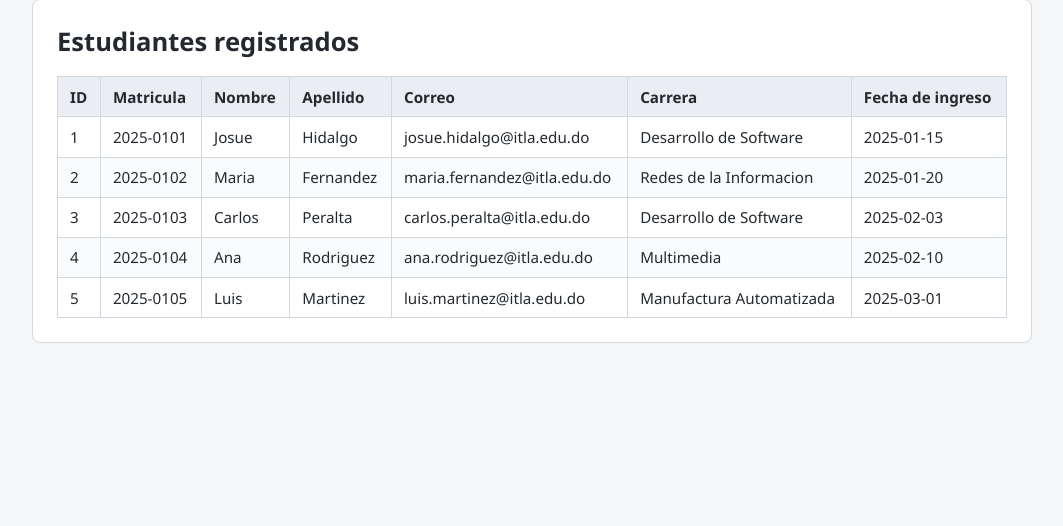
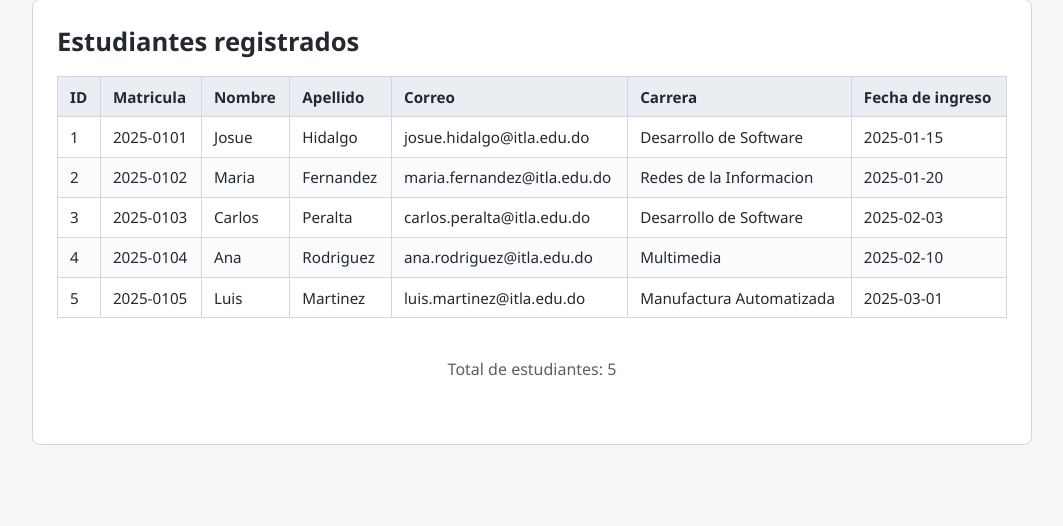
Before and after one commit to DevHidalgo/mi-repositorio, a PHP site: page / in a window 1280 px wide. Shown: the part 33-559 px from the top of the page, without its empty margins (108-1171 px from the left). Run offline with PHP 8.4, Linux system fonts and the light colour scheme; data comes from the database, SQL or seed files in the repository.

Commit message:
feat: mostrar mensaje de tabla vacia y total de estudiantes

```diff
--- a/index.php
+++ b/index.php
@@ -48,6 +48,11 @@ try {
         </tr>
         </thead>
         <tbody>
+        <?php if (empty($estudiantes)): ?>
+            <tr>
+                <td class="sin-datos" colspan="7">No hay estudiantes registrados.</td>
+            </tr>
+        <?php endif; ?>
         <?php foreach ($estudiantes as $estudiante): ?>
             <tr>
                 <td><?= htmlspecialchars((string) $estudiante['id'], ENT_QUOTES, 'UTF-8') ?></td>
@@ -61,6 +66,8 @@ try {
         <?php endforeach; ?>
         </tbody>
     </table>
+
+    <p class="sin-datos">Total de estudiantes: <?= count($estudiantes) ?></p>
 </div>
 </body>
 </html>
```
